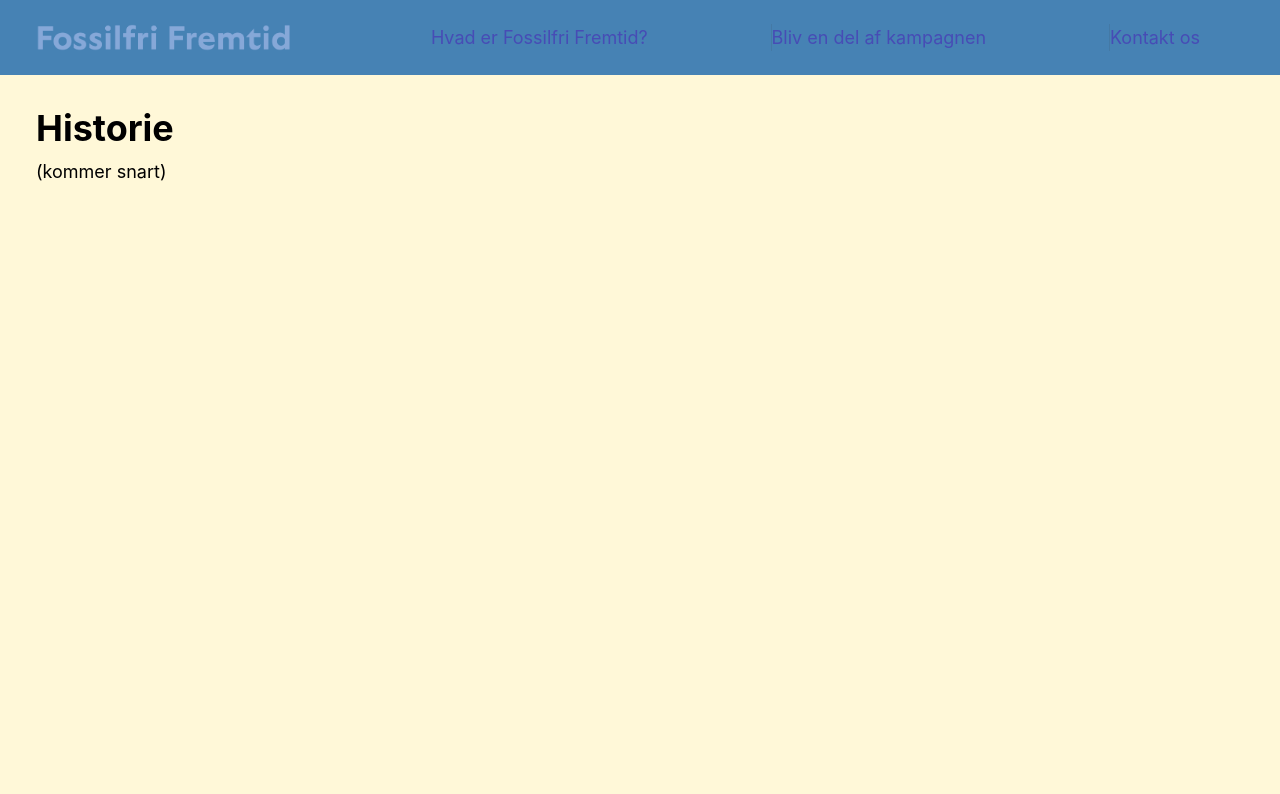
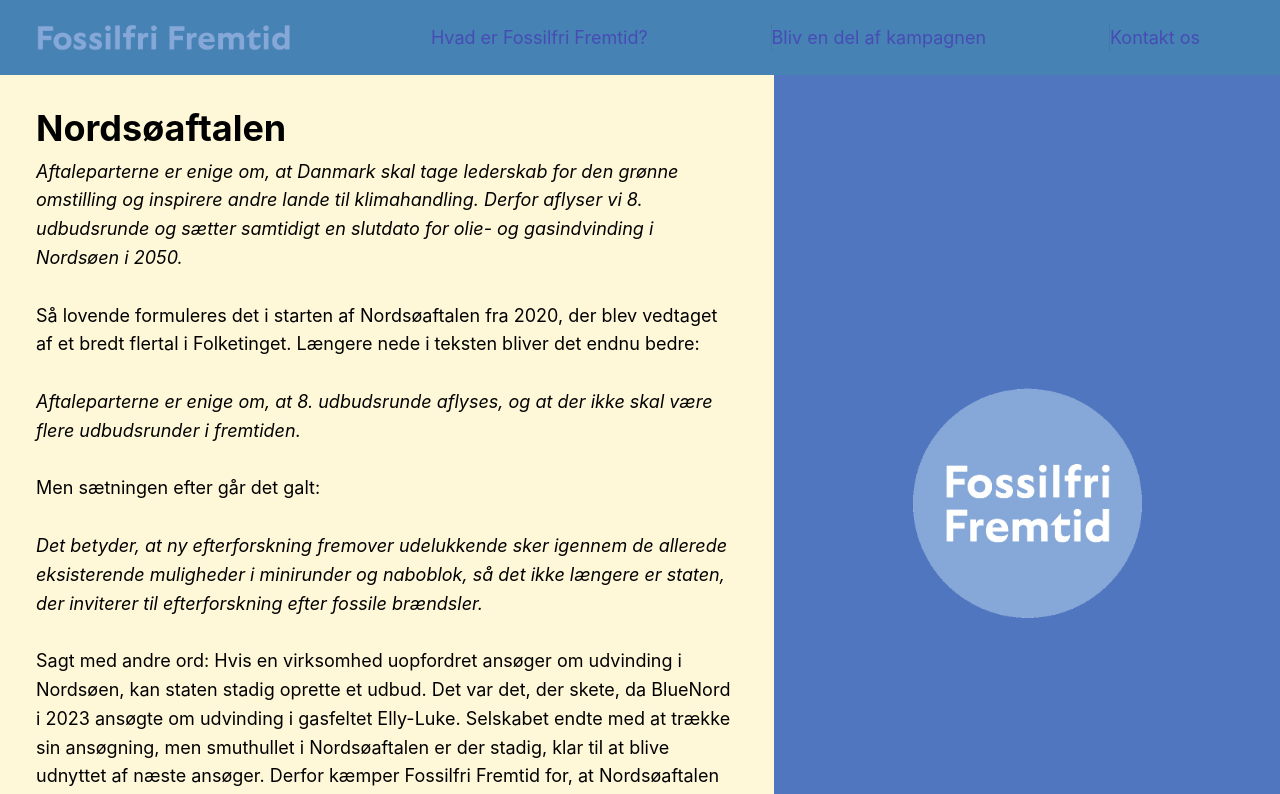
Before and after one commit to majaokholm/fossilfrifremtid, a Vue app in the folder src/: page /om-nordsoeaftalen in a window 1280 px wide. Shown: the top 794 px of the page. Built offline with nearby package versions, Linux system fonts and the light colour scheme.

Commit message:
text about Nordsoeaftalen + placeholder images on info subpages

```diff
--- a/src/src/views/detailed/AboutHejreDetailed.vue
+++ b/src/src/views/detailed/AboutHejreDetailed.vue
@@ -13,6 +13,9 @@ Da INEOS nu ejer nabofeltet, kan udbygningen af Hejrefeltet gøres simplere end
 INEOS sendte en ansøgning med deres planer for Hejre til Energistyrelsen d. 23. december 2022. Projektet miljøkonsekvensrapport, som er udarbejdet af COWI, blev sendt i offentlig høring med deadline 1. september 2023. (13. oktober 2023 meddeler Energistyrelsen 7 års forlængelse af licenserne i Hejrefeltet til INEOS, mens selve godkendelsen af projektet lader vente på sig).
 </p>
     </div>
+    <div class="image-container">
+
+    </div>
   </div>
 </template>
 
@@ -21,4 +24,16 @@ INEOS sendte en ansøgning med deres planer for Hejre til Energistyrelsen d. 23.
 .container-bg {
   background-color: #FFF8D8;
 }
+
+.text-side-container{
+  flex-basis: 75%;
+}
+
+.image-container{
+  background-color: rgb(79, 118, 191);
+  background-image: url('@/assets/FossilfriFremtid_logo2_blå_transparent.png');
+  background-position: center;
+  background-size: 50%;
+  background-repeat: no-repeat;
+}
 </style>
--- a/src/src/views/detailed/AboutNordsoeaftalenDetailed.vue
+++ b/src/src/views/detailed/AboutNordsoeaftalenDetailed.vue
@@ -5,8 +5,29 @@
 <template>
   <div class="view-container container-bg">
     <div class="text-side-container" >
-<h1>Historie</h1>
-      <p>(kommer snart)</p>
+<h1>Nordsøaftalen</h1>
+      <p><i>Aftaleparterne er enige om, at Danmark skal tage lederskab for den grønne omstilling og inspirere andre
+lande til klimahandling. Derfor aflyser vi 8. udbudsrunde og sætter samtidigt en slutdato for olie- og gasindvinding i Nordsøen i 2050.</i><br><br>
+
+Så lovende formuleres det i starten af Nordsøaftalen fra 2020, der blev vedtaget af et bredt flertal i Folketinget. Længere nede i teksten bliver det endnu bedre:<br><br>
+<i>Aftaleparterne er enige om, at 8. udbudsrunde aflyses, og at der ikke skal være flere udbudsrunder i fremtiden.</i><br><br>
+
+Men sætningen efter går det galt:<br><br>
+<i>Det betyder, at ny efterforskning fremover udelukkende sker igennem de allerede eksisterende muligheder i minirunder og naboblok, så det ikke længere er staten, der inviterer til efterforskning efter fossile
+brændsler.</i><br><br>
+
+Sagt med andre ord: Hvis en virksomhed uopfordret ansøger om udvinding i Nordsøen, kan staten stadig oprette et udbud. Det var det, der skete,
+da BlueNord i 2023 ansøgte om udvinding i gasfeltet Elly-Luke. Selskabet endte med at trække sin ansøgning, men smuthullet i Nordsøaftalen er der stadig,
+klar til at blive udnyttet af næste ansøger. Derfor kæmper Fossilfri Fremtid for, at Nordsøaftalen genforhandles, så vi undgår et kapløb om at hente flest mulige fossile brændsler op inden deadline i 2050.<br><br>
+
+<a target="_blank" href="https://kefm.dk/Media/0/3/Nords%C3%B8aftale%20(2).pdf">Link til aftaleteksten.</a>
+
+
+
+</p>
+    </div>
+    <div class="image-container">
+
     </div>
   </div>
 </template>
@@ -16,4 +37,16 @@
 .container-bg {
   background-color: #FFF8D8;
 }
+
+.text-side-container{
+  flex-basis: 75%;
+}
+
+.image-container{
+  background-color: rgb(79, 118, 191);
+  background-image: url('@/assets/FossilfriFremtid_logo2_blå_transparent.png');
+  background-position: center;
+  background-size: 50%;
+  background-repeat: no-repeat;
+}
 </style>
```
Also changed, not shown: src/src/assets/revider_Nordsoeaftalen.jpg (added).
